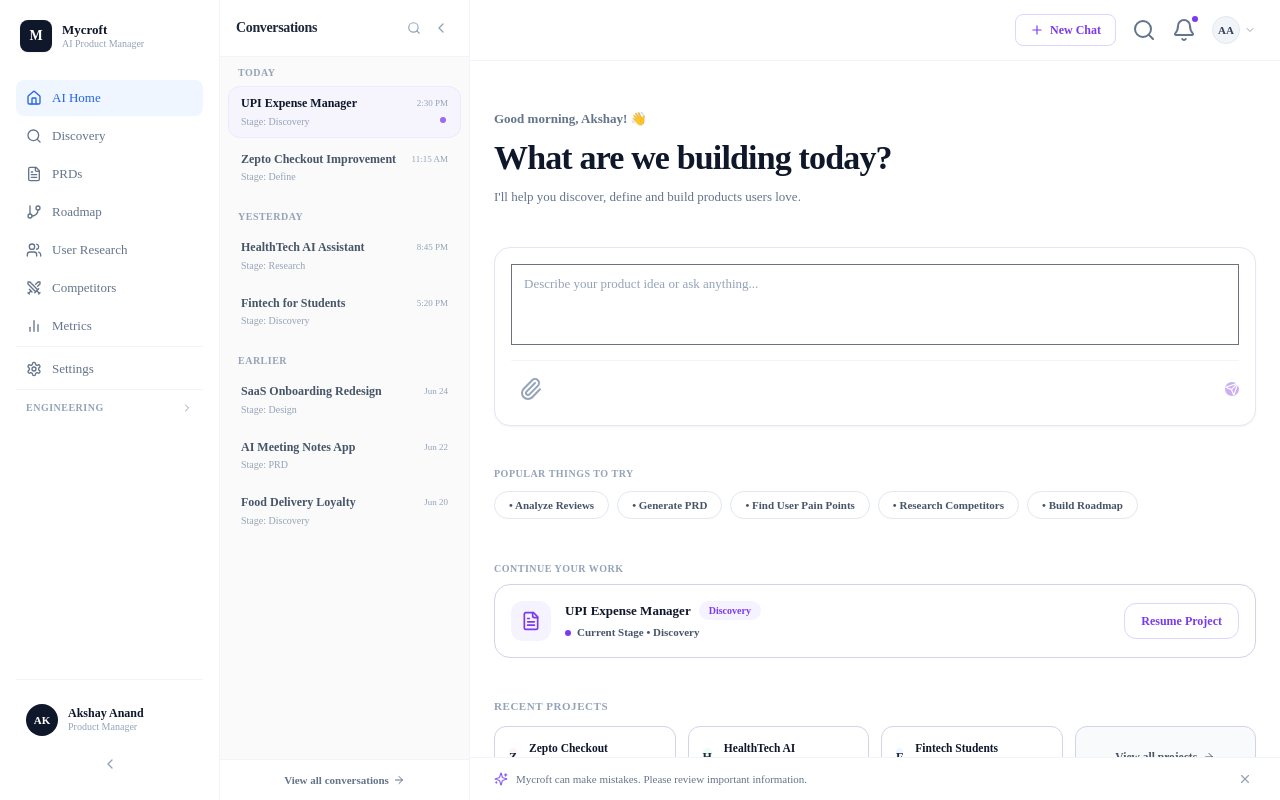
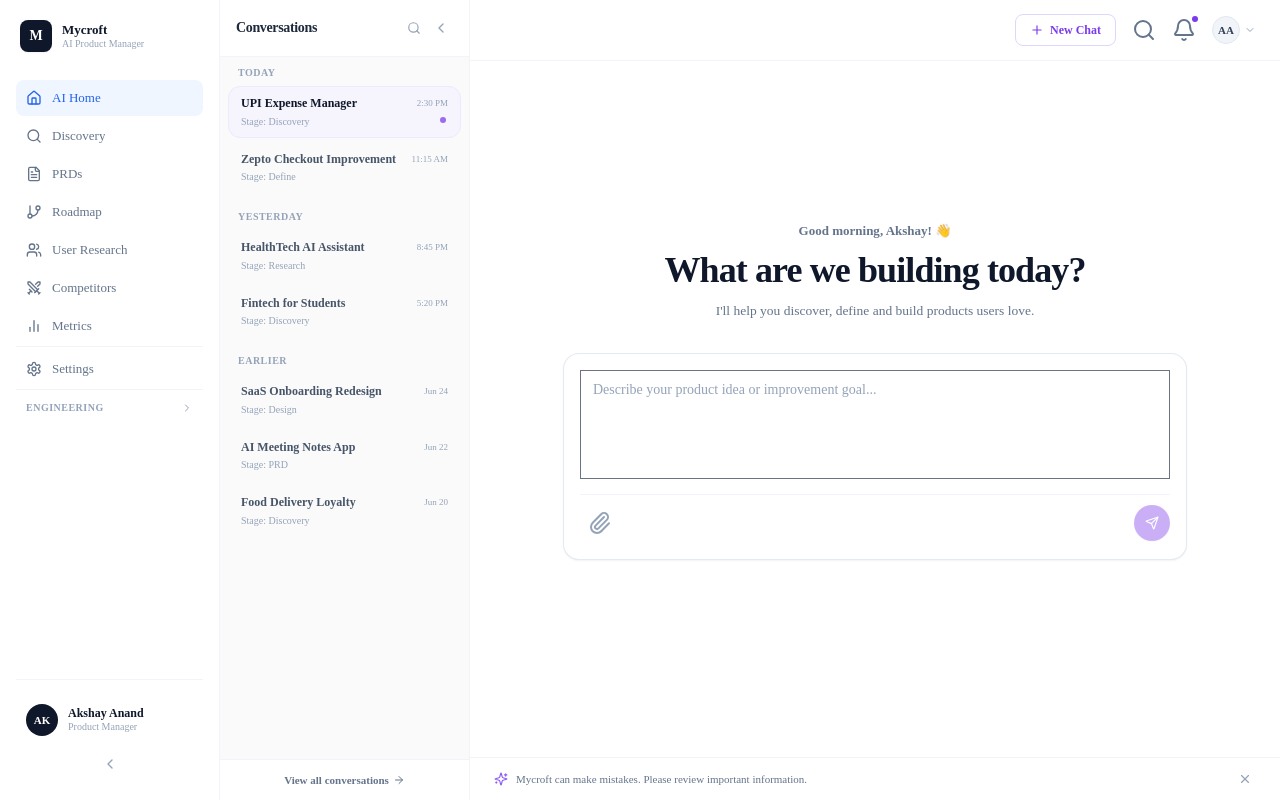
Before and after one commit to AkshayPMinfo/Mycroft-, a Next.js app: page /product/home in a window 1280 px wide. Built offline with nearby package versions, Linux system fonts and the light colour scheme.

Commit message:
feat: redesign AI Home to be conversation-first, centering input and greeting while removing dashboard sections

```diff
--- a/app/product/home/page.tsx
+++ b/app/product/home/page.tsx
@@ -963,23 +963,23 @@ export default function AIHomePage() {
 
           {/* ==================== VIEW 1: WIREFRAME LANDING SCREEN ==================== */}
           {!showChatView ? (
-            <div className="flex-1 w-full max-w-4xl mx-auto px-6 py-8 space-y-10 pb-24">
+            <div className="flex-1 flex flex-col justify-center items-center max-w-2xl mx-auto w-full px-6 py-12 space-y-8 pb-32">
 
               {/* Header Titles */}
-              <div className="space-y-2 mt-4">
+              <div className="space-y-2 text-center w-full">
                 <p className="text-[13px] font-semibold text-slate-500">{greeting}, Akshay! 👋</p>
-                <h2 className="text-[34px] font-bold text-slate-900 tracking-tight leading-tight">What are we building today?</h2>
-                <p className="text-[13px] text-slate-500">I&apos;ll help you discover, define and build products users love.</p>
+                <h2 className="text-[36px] font-bold text-slate-900 tracking-tight leading-tight">What are we building today?</h2>
+                <p className="text-[13.5px] text-slate-500 font-medium">I&apos;ll help you discover, define and build products users love.</p>
               </div>
 
               {/* Large Prompt Input Box */}
-              <div className="border border-slate-200 rounded-2xl p-4 shadow-sm hover:shadow-md transition-shadow focus-within:border-violet-400 focus-within:ring-2 focus-within:ring-violet-100 bg-white">
+              <div className="border border-slate-200/90 rounded-2xl p-4 shadow-sm hover:shadow-md transition-all focus-within:border-violet-400 focus-within:ring-2 focus-within:ring-violet-100/50 bg-white w-full">
                 <textarea
                   value={chatInput}
                   onChange={(e) => setChatInput(e.target.value)}
-                  placeholder="Describe your product idea or ask anything..."
-                  rows={3}
-                  className="w-full text-[13px] text-slate-800 placeholder:text-slate-400 resize-none bg-transparent focus:outline-none leading-relaxed"
+                  placeholder="Describe your product idea or improvement goal..."
+                  rows={4}
+                  className="w-full text-[14px] text-slate-800 placeholder:text-slate-400 resize-none bg-transparent focus:outline-none leading-relaxed"
                   onKeyDown={(e) => e.key === "Enter" && !e.shiftKey && (e.preventDefault(), handleSendMessage())}
                 />
 
@@ -995,7 +995,7 @@ export default function AIHomePage() {
                 <div className="flex items-center justify-between pt-2 border-t border-slate-100 mt-2">
                   <button
                     onClick={handleAttachmentClick}
-                    className="p-2 rounded-xl text-slate-400 hover:bg-slate-50 hover:text-slate-600 transition-colors"
+                    className="p-2 rounded-xl text-slate-400 hover:bg-slate-50 hover:text-slate-655 transition-colors"
                     title="Attach file"
                   >
                     <Paperclip className="size-4.5" />
@@ -1003,137 +1003,14 @@ export default function AIHomePage() {
                   <button
                     onClick={() => handleSendMessage()}
                     disabled={!chatInput.trim()}
-                    className="size-8.5 rounded-xl bg-violet-600 hover:bg-violet-700 text-white flex items-center justify-center transition-all disabled:opacity-40 disabled:hover:bg-violet-600 shadow-sm"
+                    className="size-9 rounded-full bg-violet-600 hover:bg-violet-700 text-white flex items-center justify-center transition-all disabled:opacity-40 shadow-sm hover:scale-105 active:scale-95 duration-200"
                   >
                     <Send className="size-3.5" />
                   </button>
                 </div>
               </div>
 
-              {/* Suggested Actions (Popular things to try) */}
-              <div className="space-y-2">
-                <p className="text-[10px] font-bold uppercase tracking-wider text-slate-400">Popular things to try</p>
-                <div className="flex flex-wrap gap-2 py-0.5 overflow-x-auto max-w-full no-scrollbar">
-                  {[
-                    { label: "• Analyze Reviews", query: "Analyze Reviews for Zepto Checkout Improvement" },
-                    { label: "• Generate PRD", query: "Generate PRD draft for UPI Expense Manager" },
-                    { label: "• Find User Pain Points", query: "Find user pain points and review complaints" },
-                    { label: "• Research Competitors", query: "Research competitors and map strategy gaps" },
-                    { label: "• Build Roadmap", query: "Build Roadmap and plan product milestones" }
-                  ].map(chip => (
-                    <button
-                      key={chip.label}
-                      onClick={() => handleSendMessage(chip.query)}
-                      className="h-7 px-3.5 text-[11px] font-semibold rounded-full border border-slate-200 bg-white text-slate-600 hover:bg-slate-50 hover:border-slate-350 hover:text-slate-900 transition-all shadow-3xs"
-                    >
-                      {chip.label}
-                    </button>
-                  ))}
-                </div>
-              </div>
 
-              {/* Continue Your Work (Active project tracker card) */}
-              <div className="space-y-2">
-                <p className="text-[10px] font-bold uppercase tracking-wider text-slate-400">Continue your work</p>
-                <Card className="p-4 border border-slate-150/75 bg-white rounded-2xl shadow-xs flex flex-col md:flex-row md:items-center justify-between gap-4">
-                  <div className="flex items-center gap-3.5">
-                    <div className="size-10 bg-violet-50 text-violet-600 rounded-xl flex items-center justify-center shrink-0">
-                      <FileText className="size-5" />
-                    </div>
-                    <div>
-                      <div className="flex items-center gap-2">
-                        <h4 className="text-[13px] font-bold text-slate-900">UPI Expense Manager</h4>
-                        <span className="text-[10px] font-semibold bg-violet-50 text-violet-600 px-2.5 py-0.5 rounded-full">Discovery</span>
-                      </div>
-                      <div className="flex items-center gap-1.5 mt-1">
-                        <span className="size-1.5 rounded-full bg-violet-600 shrink-0" />
-                        <p className="text-[11px] font-semibold text-slate-600">{activeConv ? getProjectProgressText(activeConv) : "Current Stage • Discovery"}</p>
-                      </div>
-                    </div>
-                  </div>
-
-                  <Button
-                    onClick={() => {
-                      setActiveConvId("conv_upi_expense");
-                      setShowChatView(true);
-                    }}
-                    variant="secondary"
-                    className="h-9 px-4 rounded-xl border-violet-200 text-violet-600 hover:bg-violet-50/50 text-[12px] font-semibold shrink-0 shadow-2xs"
-                  >
-                    Resume Project
-                  </Button>
-                </Card>
-              </div>
-
-              {/* Recent Projects */}
-              <div className="space-y-3">
-                <p className="text-[11px] font-bold uppercase tracking-wider text-slate-400">Recent projects</p>
-                <div className="grid grid-cols-1 sm:grid-cols-2 md:grid-cols-4 gap-3">
-
-                  {/* Project 1 */}
-                  <div
-                    onClick={() => {
-                      setActiveConvId("conv_zepto_checkout");
-                      setShowChatView(true);
-                    }}
-                    className="p-3.5 bg-white border border-slate-150/75 hover:border-slate-350 hover:shadow-2xs transition-all cursor-pointer rounded-xl flex items-center gap-3"
-                  >
-                    <div className="size-8.5 rounded-lg bg-pink-50 text-pink-650 font-bold flex items-center justify-center shrink-0 text-[12px]">
-                      Z
-                    </div>
-                    <div className="min-w-0">
-                      <p className="text-[11.5px] font-bold text-slate-900 truncate leading-snug">Zepto Checkout</p>
-                      <p className="text-[9.5px] text-slate-400 mt-0.5 truncate font-medium">Define • Updated 4h ago</p>
-                    </div>
-                  </div>
-
-                  {/* Project 2 */}
-                  <div
-                    onClick={() => {
-                      setActiveConvId("conv_healthtech_ai");
-                      setShowChatView(true);
-                    }}
-                    className="p-3.5 bg-white border border-slate-150/75 hover:border-slate-350 hover:shadow-2xs transition-all cursor-pointer rounded-xl flex items-center gap-3"
-                  >
-                    <div className="size-8.5 rounded-lg bg-emerald-50 text-emerald-650 font-bold flex items-center justify-center shrink-0 text-[12px]">
-                      H
-                    </div>
-                    <div className="min-w-0">
-                      <p className="text-[11.5px] font-bold text-slate-900 truncate leading-snug">HealthTech AI</p>
-                      <p className="text-[9.5px] text-slate-400 mt-0.5 truncate font-medium">Research • 1d ago</p>
-                    </div>
-                  </div>
-
-                  {/* Project 3 */}
-                  <div
-                    onClick={() => {
-                      setActiveConvId("conv_fintech_students");
-                      setShowChatView(true);
-                    }}
-                    className="p-3.5 bg-white border border-slate-150/75 hover:border-slate-350 hover:shadow-2xs transition-all cursor-pointer rounded-xl flex items-center gap-3"
-                  >
-                    <div className="size-8.5 rounded-lg bg-blue-50 text-blue-650 font-bold flex items-center justify-center shrink-0 text-[12px]">
-                      F
-                    </div>
-                    <div className="min-w-0">
-                      <p className="text-[11.5px] font-bold text-slate-900 truncate leading-snug">Fintech Students</p>
-                      <p className="text-[9.5px] text-slate-400 mt-0.5 truncate font-medium">Discovery • 2d ago</p>
-                    </div>
-                  </div>
-
-                  {/* View all projects */}
-                  <div
-                    onClick={() => window.location.assign("/projects")}
-                    className="p-3.5 bg-slate-50 border border-slate-150/75 hover:bg-slate-100 hover:border-slate-350 hover:shadow-2xs transition-all cursor-pointer rounded-xl flex items-center justify-center"
-                  >
-                    <p className="text-[11.5px] font-bold text-slate-600 flex items-center gap-1.5">
-                      View all projects
-                      <ArrowRight className="size-3" />
-                    </p>
-                  </div>
-
-                </div>
-              </div>
 
             </div>
           ) : (
```
